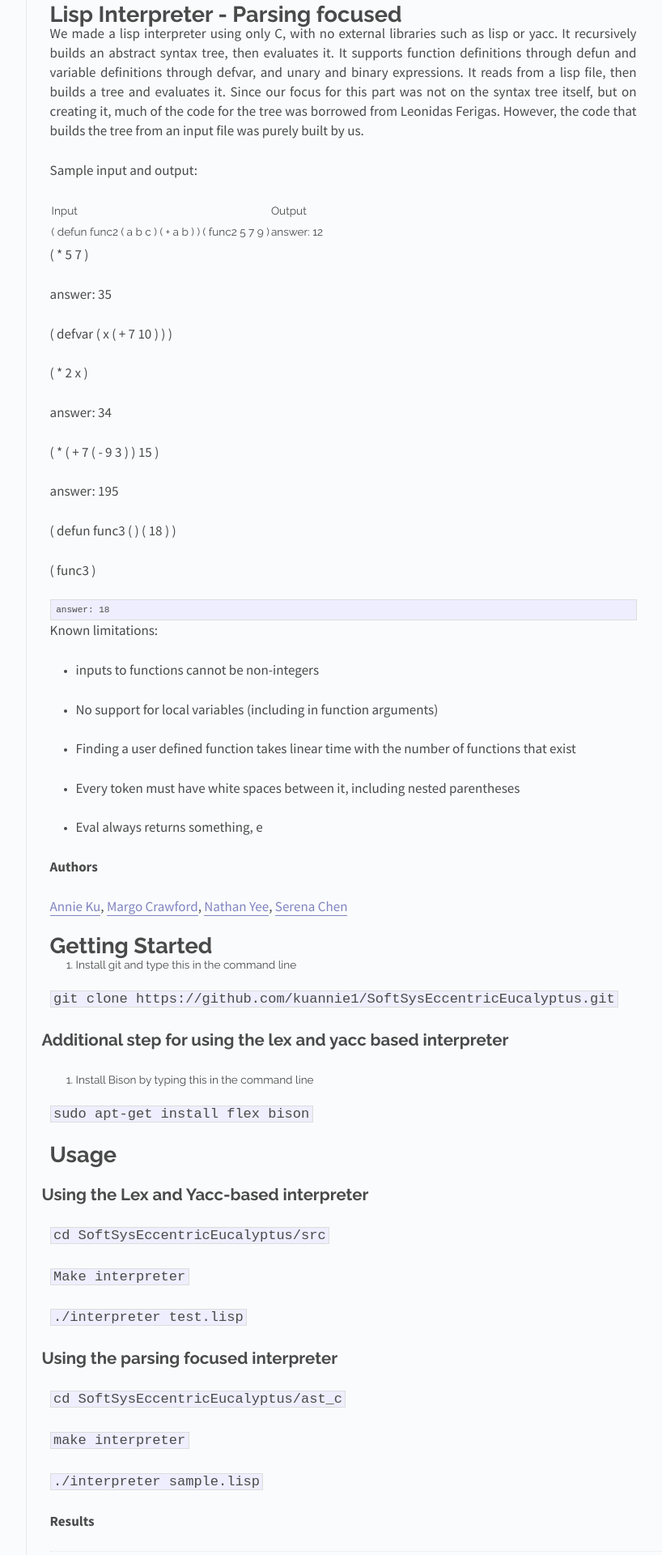
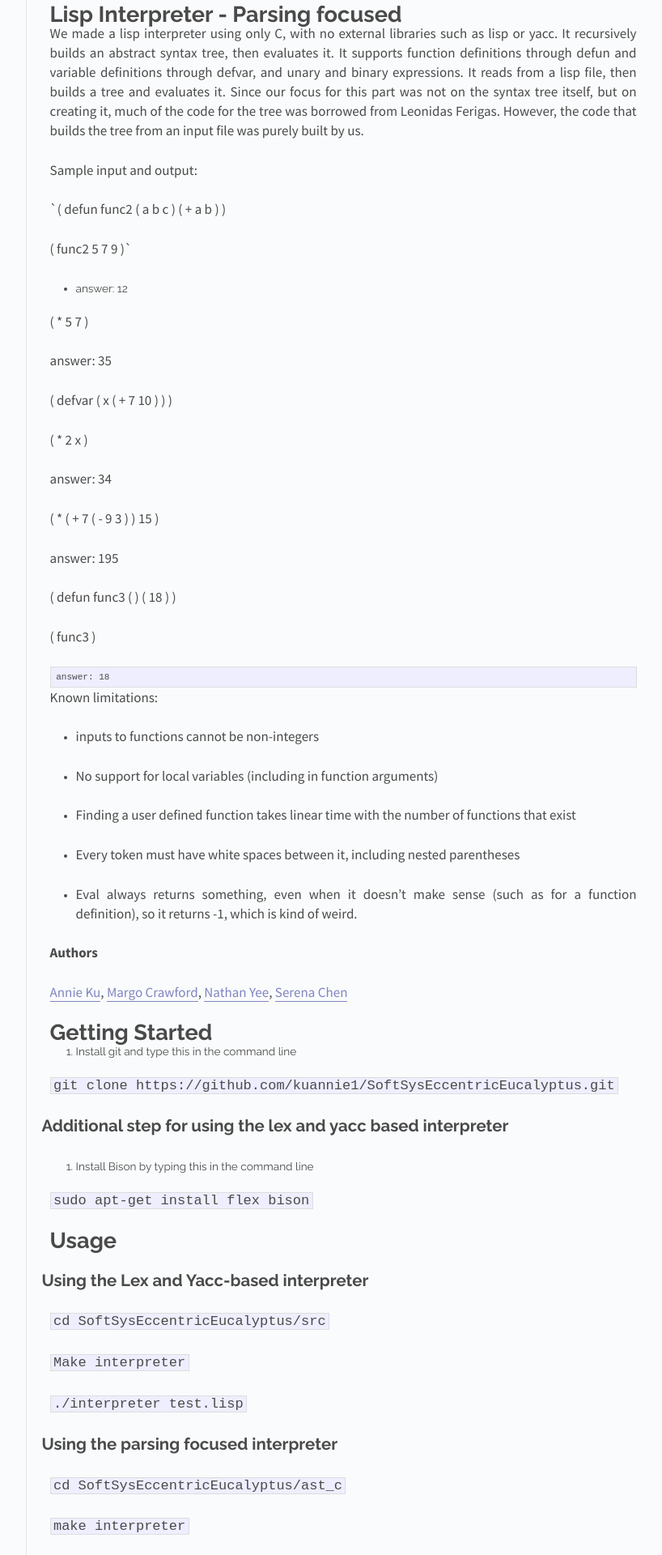
Before and after one commit to kuannie1/SoftSysEccentricEucalyptus, a Jekyll site: the page built from docs/_posts/2017-04-30-Final-Report-Website.md, in a window 1280 px wide. Shown: the part 1261-3181 px from the top of the page at 81% size, without its empty margins (326-1144 px from the left). Built offline with Jekyll 4.4.1, drawn with Linux system fonts in a browser that asks for light colours.

Commit message:
Update/Create 2017-04-30-Final-Report-Website.md

```diff
--- a/docs/_posts/2017-04-30-Final-Report-Website.md
+++ b/docs/_posts/2017-04-30-Final-Report-Website.md
@@ -32,22 +32,11 @@ We made a lisp interpreter using only C, with no external libraries such as lisp
 
 Sample input and output:
 
-<table>
-  <tr>
-    <td>Input</td>
-    <td>Output</td>
-  </tr>
-  <tr>
-    <td>( defun func2 ( a b c ) ( + a b ) )
-( func2 5 7 9 )</td>
-    <td>answer: 12</td>
-  </tr>
-  <tr>
-    <td></td>
-    <td></td>
-  </tr>
-</table>
+`( defun func2 ( a b c ) ( + a b ) )
 
+( func2 5 7 9 )`
+
+* answer: 12
 
 ( * 5 7 )
 
@@ -79,7 +68,7 @@ Known limitations:
 
 * Every token must have white spaces between it, including nested parentheses
 
-* Eval always returns something, e
+* Eval always returns something, even when it doesn't make sense (such as for a function definition), so it returns -1, which is kind of weird.
 
 **Authors**
 
```
